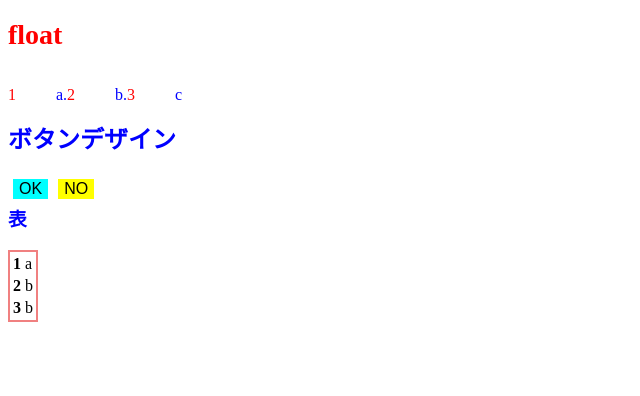
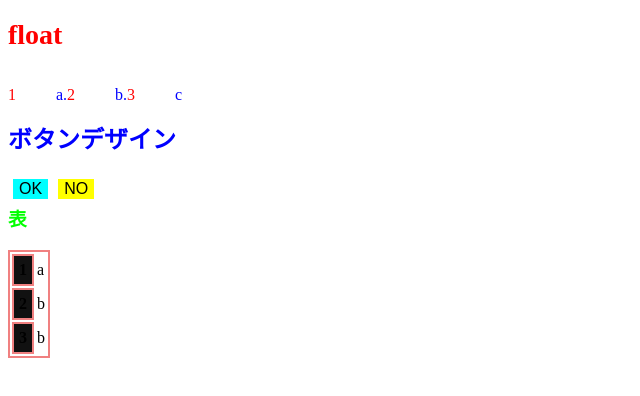
Before and after one commit to waday1/2016web1-6, a plain HTML site: page index.html in a window 1280 px wide. Shown: the whole page, without its empty margins (0-640 px from the left). Drawn offline with Linux system fonts and the light colour scheme.

Commit message:
Update default.css

```diff
--- a/css/default.css
+++ b/css/default.css
@@ -46,10 +46,23 @@ background-color:#ffff00;
 }
 h3{
 clear:left;
-color:#0000ff;
+color:#00ff00;
 }
 #kadai3{
 border:2px solid lightcoral;
 border=collapse:collapse;
+}
 
+th{
+    border:2px solid lightcoral;
+    background-color:#111111;
+    padding:5px;
+    width:50;
+    text-align:center;
 }
+tb{
+    border:2px solid lightcoral;
+    padding:5px;
+    width:50;
+    text-align:center;
+}
```
